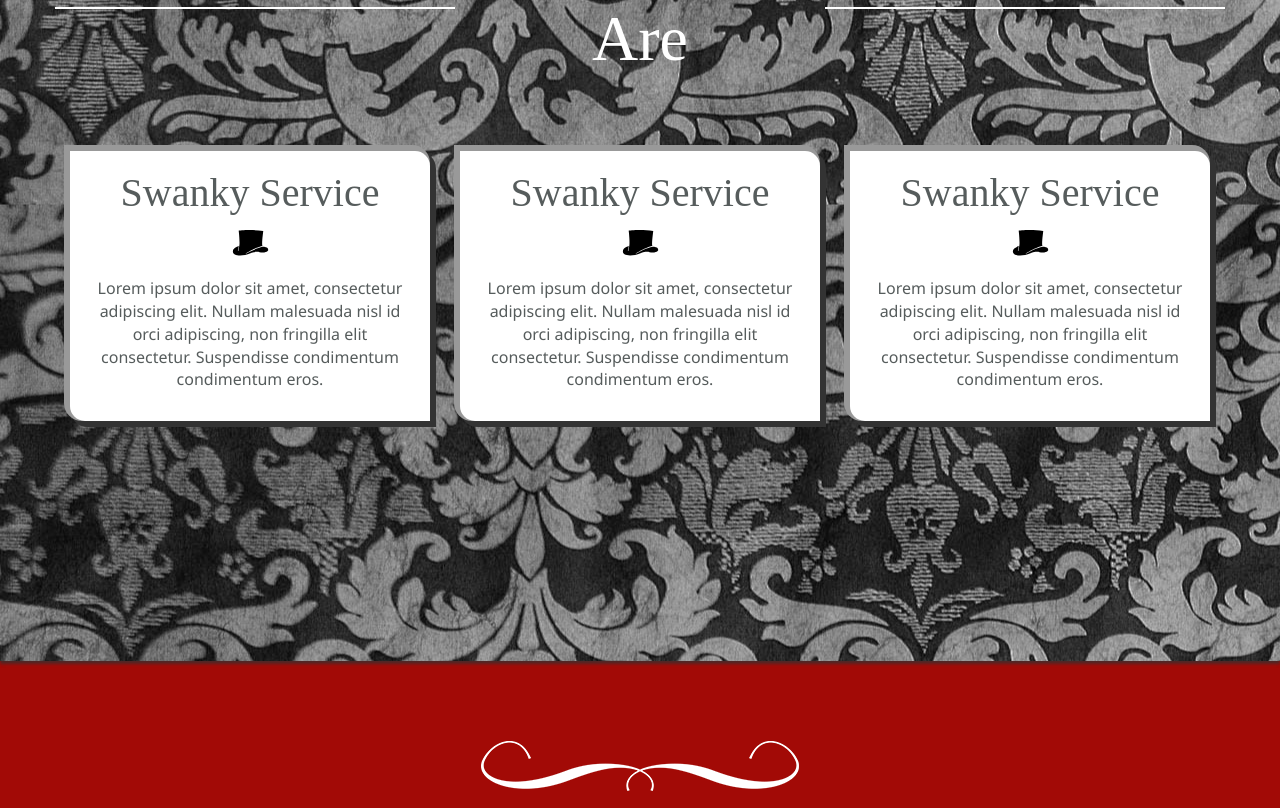
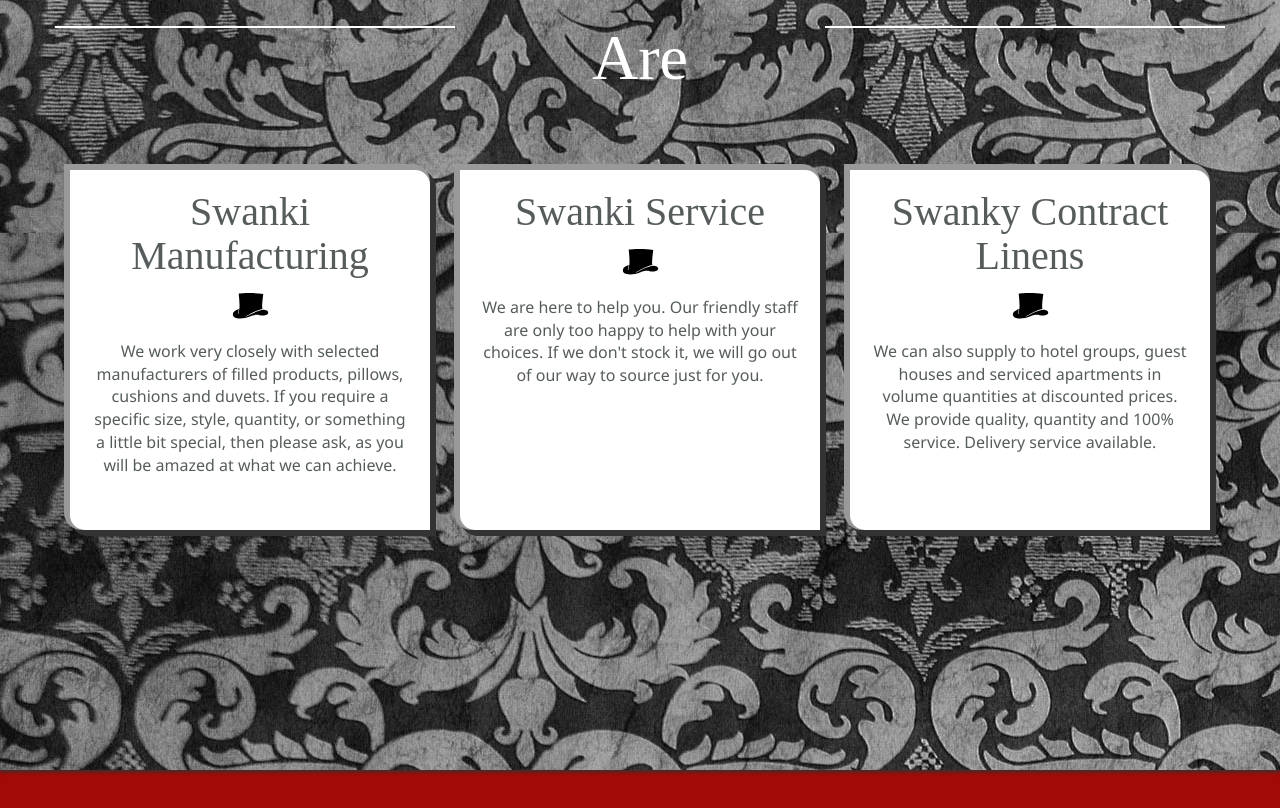
Before and after one commit to contrariwise/Swanki, a plain HTML site: page index.html in a window 1280 px wide. Shown: the part 1438-2246 px from the top of the page. Drawn offline with nearby package versions, Linux system fonts and the light colour scheme; a web font is replaced by a local one.

Commit message:
Added client text

```diff
--- a/css/style.css
+++ b/css/style.css
@@ -357,6 +357,7 @@ font-family: 'Alice', serif;
 	background-color: #FFF;
 	border-radius: 0 15px;
     box-shadow: -3px -3px 0 3px #999999, 3px 3px 0 3px #333333;
+    height: 360px;
 }
 
 .serviceItem h3{
@@ -378,7 +379,7 @@ font-family: 'Alice', serif;
 	}
 }
 
-@media screen and (max-width: 992px) {
+@media screen and (max-width: 991px) {
 
 	#services {
 		padding-top: 50px;
@@ -391,6 +392,10 @@ font-family: 'Alice', serif;
 
 	#services #are .right, #services #are .left {
 		display: none;
+	}
+
+	.serviceItem div {
+	    height: auto;
 	}
 }
 
--- a/index.html
+++ b/index.html
@@ -51,7 +51,7 @@
 
 			<div id="content" class="center">
 				<div id="brand">
-				<h1>Swanki Shop</h1>
+				<h1>Swanki</h1>
 				<h3>A bit of posh for less </h3>
 				</div>
 			</div>
@@ -70,7 +70,11 @@
 				<div class="col-md-3"><img src="images/flourish13.png"></div>
 				<div class="col-md-9">
 					<h1>About us</h1>
-					Lorem ipsum dolor sit amet, consectetur adipiscing elit. Praesent condimentum quam quis scelerisque tempor. Praesent quis sem aliquam, bibendum mi eget, posuere massa. Phasellus vel dapibus orci, non bibendum urna. Vivamus rhoncus ultrices interdum. Morbi elementum vulputate nulla, sit amet laoreet odio ornare et.
+					Our aim is to source beautifully designed linens and accessories that will enhance your house,to make it your home.
+					From luxury filled pillows and duvets. So soft, so comfortable.
+					Pure Egyptian cotton towels that are so incredibly soft and absorbent.
+					The products we stock are meticulously selected to ensure they meet our high expectations on quality, value and savings we achieve are passed directly onto you.
+					We hope you fall in LOVE &#9825; with all of our carefully selected products.
 				</div>
 			</div>
 
@@ -101,25 +105,30 @@
 			<ul class="row">
 					<li class="serviceItem col-md-4">
 						<div>
-						<h3>Swanky Service</h3>
+						<h3>Swanki Manufacturing</h3>
 						<img src="images/top_hat.svg" height="45px" width="55px">
-						<p>Lorem ipsum dolor sit amet, consectetur adipiscing elit. Nullam malesuada nisl id orci adipiscing, non fringilla elit consectetur. Suspendisse condimentum condimentum eros.</p>
+						<p>We work very closely with selected manufacturers of filled products, pillows, cushions and duvets.
+						If you require a specific size,	style, quantity, or something a little bit special,
+						then please ask, as you will be amazed at what we can achieve.
+						</p>
 						</div>
 					</li>
 
 					<li class="serviceItem col-md-4">
 						<div>
-						<h3>Swanky Service</h3>
+						<h3>Swanki Service</h3>
 						<img src="images/top_hat.svg" height="45px" width="55px">
-						<p>Lorem ipsum dolor sit amet, consectetur adipiscing elit. Nullam malesuada nisl id orci adipiscing, non fringilla elit consectetur. Suspendisse condimentum condimentum eros.</p>
+						<p>We are here to help you. Our friendly staff are only too happy to help with your choices.
+							If we don't stock it, we will go out of	our way to source just for you.</p>
 						</div>
 					</li>
 
 					<li class="serviceItem col-md-4">
 						<div>
-						<h3>Swanky Service</h3>
+						<h3>Swanky Contract Linens</h3>
 						<img src="images/top_hat.svg" height="45px" width="55px">
-						<p>Lorem ipsum dolor sit amet, consectetur adipiscing elit. Nullam malesuada nisl id orci adipiscing, non fringilla elit consectetur. Suspendisse condimentum condimentum eros.</p>
+						<p>We can also supply to hotel groups, guest houses and serviced apartments	in volume quantities at discounted prices.
+						We provide quality, quantity and 100% service. Delivery service available.</p>
 						</div>
 					</li>
 				</ul>
```
